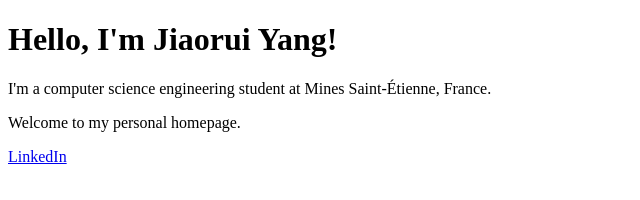
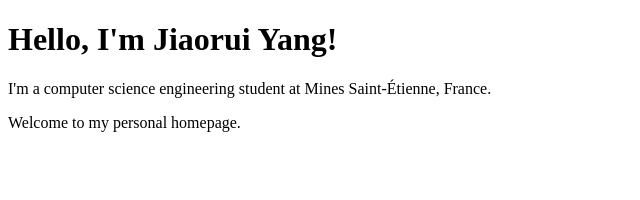
Before and after one commit to Jorie404/jorie404.github.io, a plain HTML site: page index.html in a window 1280 px wide. Shown: the full height of the page, 0-640 px from the left. Drawn offline with Linux system fonts and the light colour scheme.

Commit message:
Remove LinkedIn link from index.html
Removed LinkedIn link from the homepage.

```diff
--- a/index.html
+++ b/index.html
@@ -10,6 +10,5 @@
   <h1>Hello, I'm Jiaorui Yang!</h1>
   <p>I'm a computer science engineering student at Mines Saint-Étienne, France.</p>
   <p>Welcome to my personal homepage.</p>
-  <p><a href="https://www.linkedin.com/">LinkedIn</a></p>
 </body>
 </html>
```
